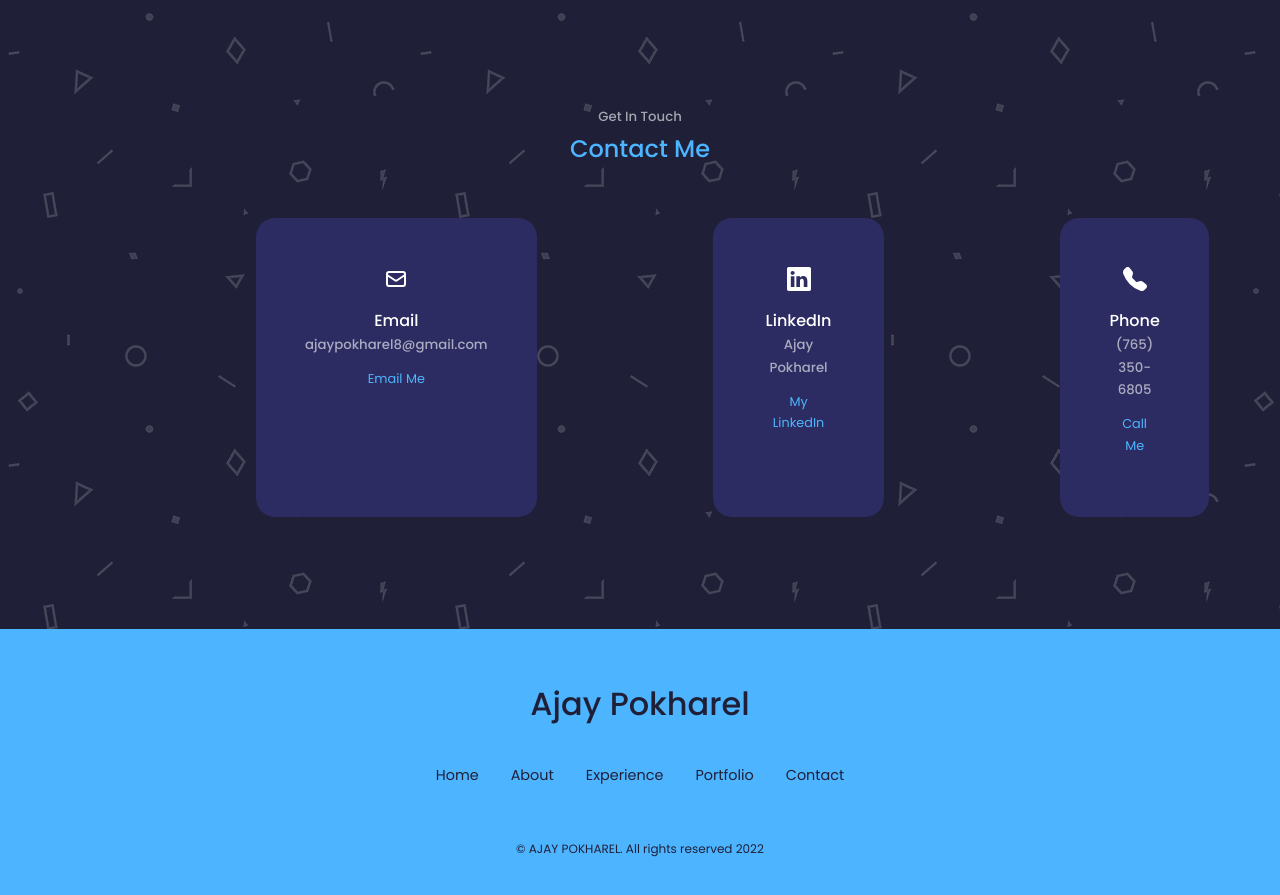
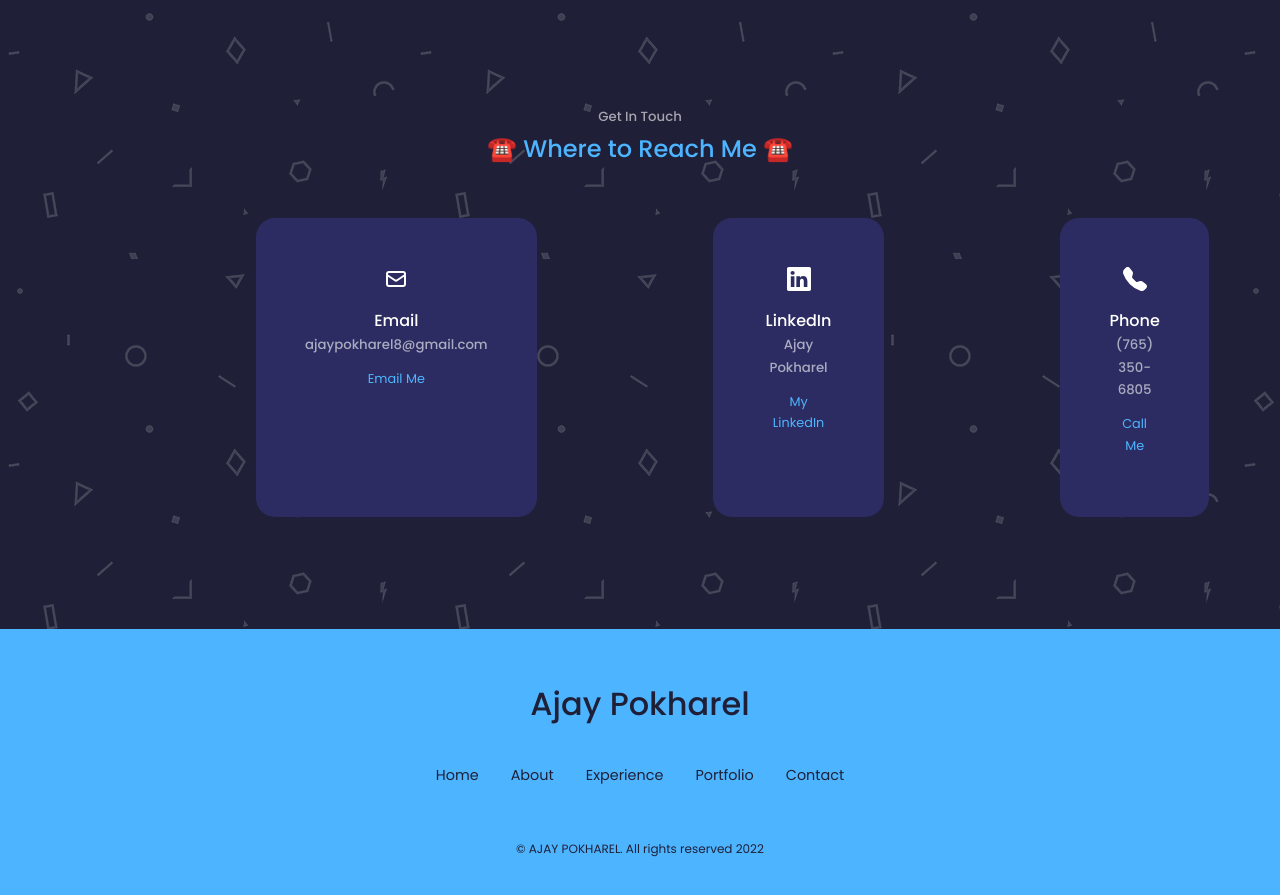
Before and after one commit to ajaypokharel/me, a React (Create React App) app: page / in a window 1280 px wide. Shown: the part 3382-4277 px from the top of the page. Built offline with nearby package versions, Linux system fonts and the light colour scheme.

Commit message:
[update] updates contact headline

```diff
--- a/src/components/contact/Contact.jsx
+++ b/src/components/contact/Contact.jsx
@@ -10,7 +10,7 @@ function Contact() {
   return (
     <section id='contact'>
       <h5>Get In Touch</h5>
-      <h2>Contact Me</h2>
+      <h2> ☎️ Where to Reach Me ☎️</h2>
       <div className="container contact__container">
         <div className="contact__options">
           <article className="contact__option">
```
